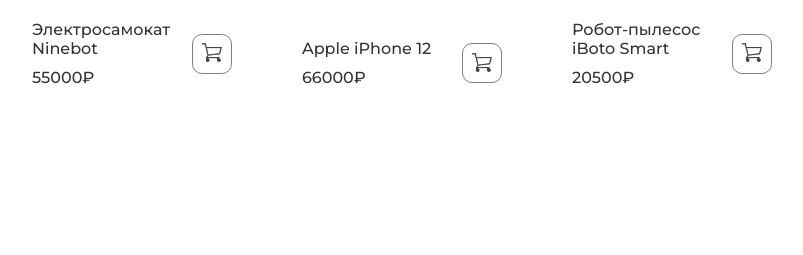
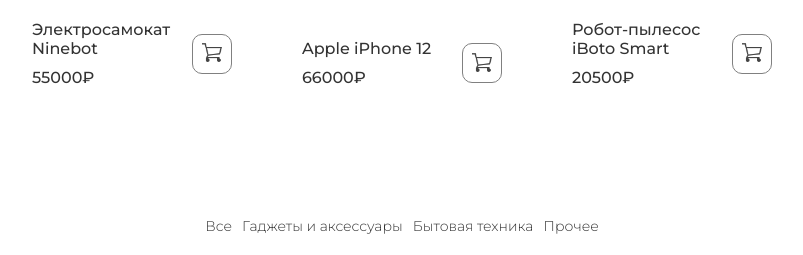
Before and after one commit to arthurshelbaev/test-task, a plain HTML site: page src/index.html in a window 1280 px wide. Shown: the part 1243-1498 px from the top of the page, without its empty margins (238-1041 px from the left). Before the commit the page ends 1360 px from the top, so only its background shows below. Drawn offline with Linux system fonts and the light colour scheme.

Commit message:
Добавлен footer

```diff
--- a/src/index.css
+++ b/src/index.css
@@ -64,7 +64,7 @@ body {
     margin: 80px 0 20px 0;
     display: flex;
     flex-wrap: wrap;
-    align-items: center;
+    align-items: start;
     justify-content: center;
     gap: 20px;
     width: 80vw;
@@ -74,7 +74,6 @@ body {
     height: 300px;
     border-top-left-radius: 5%;
     border-top-right-radius: 5%;
-
     display: flex;
     flex-direction: column;
     align-items: center;
@@ -236,6 +235,28 @@ input.apple-switch:checked:after {
   box-shadow: -2px 4px 3px rgba(0,0,0,0.05);
 }
 
+.footer {
+   display: flex;
+   justify-content: center;
+   position: relative;
+   bottom: 0;
+   margin: 100px 0 20px 0;
+}
+.elems {
+    display: flex;
+    justify-content: center;
+    gap: 10px;
+    width: 80%;
+    font-size: 14px;
+}
+.el {
+    font-weight: 300;
+}
+.el:hover {
+    text-decoration: underline;
+    cursor: pointer;
+}
+
 /* @media (prefers-color-scheme: dark) {
   :root {
     --var-body-bg: #333;
@@ -244,7 +265,6 @@ input.apple-switch:checked:after {
   }
 } */
 /*
-
 
 <576px Extra small ≥576px Small ≥768px Medium ≥992px Large ≥1200px Extra large
 */
@@ -320,6 +340,9 @@ input.apple-switch:checked:after {
     .modal {
         width: 70vw;
     }
+    .elems {
+        flex-wrap: wrap;
+    }
 }
 @media all and (max-width: 380px) {
     .filters {
--- a/src/index.html
+++ b/src/index.html
@@ -4,8 +4,9 @@
     <meta charset="UTF-8" />
     <title>Document</title>
     <link rel="stylesheet" href="index.css" />
-    <meta name="viewport" content="width=device-width, initial-scale=1">
+    <meta name="viewport" content="width=device-width, initial-scale=1" />
   </head>
+
   <body>
     <header class="header_wrapper">
       <div class="header">
@@ -13,9 +14,11 @@
         <div class="filters"></div>
       </div>
     </header>
+
     <main class="main">
       <div class="products"></div>
     </main>
+
     <div class="modal_wrapper">
       <div class="modal">
         <div class="close">закрыть</div>
@@ -43,9 +46,11 @@
         </div>
       </div>
     </div>
+
     <div class="arrow_case">
       <div class="arrow"></div>
     </div>
+
     <script src="index.js"></script>
   </body>
 </html>
--- a/src/index.js
+++ b/src/index.js
@@ -116,6 +116,7 @@ const prods = [
 //   const fetchProducts = data.products;
 
 let categories = [];
+let categories2 = [];
 
 const main = document.querySelector("main");
 const products = document.querySelector(".products");
@@ -228,8 +229,38 @@ all.onclick = () => {
 };
 list.prepend(all);
 
-function filter() {
-  list.addEventListener("click", (event) => {
+const elems = document.createElement("div");
+elems.className = "elems";
+
+const all2 = document.createElement("div");
+all2.textContent = "Все";
+all2.dataset.id = "all";
+all2.className = "el";
+elems.append(all2);
+
+prods.map((elem) => {
+  if (!categories2.includes(elem.category)) {
+    categories2.push(elem.category);
+    const el = document.createElement("div");
+    el.dataset.id =
+      elem.categoryId === 1
+        ? "devices"
+        : elem.categoryId === 2
+        ? "tech"
+        : "other";
+    el.textContent = elem.category;
+    el.className = "el";
+    elems.append(el);
+  }
+});
+
+const footer = document.createElement("footer");
+footer.className = "footer";
+footer.append(elems);
+document.body.append(footer);
+
+function filter(cats) {
+  cats.addEventListener("click", (event) => {
     const targetId = event.target.dataset.id;
     window.scroll(0, 0);
 
@@ -258,6 +289,7 @@ function filter() {
     }
   });
 }
+
 function filtered(className) {
   items.forEach((item) => {
     if (item.dataset.id === className) {
@@ -277,7 +309,9 @@ function select(className) {
     }
   });
 }
-filter();
+
+filter(list);
+filter(elems);
 
 const arrow = document.querySelector(".arrow");
 arrow.addEventListener("click", (e) => {
```
